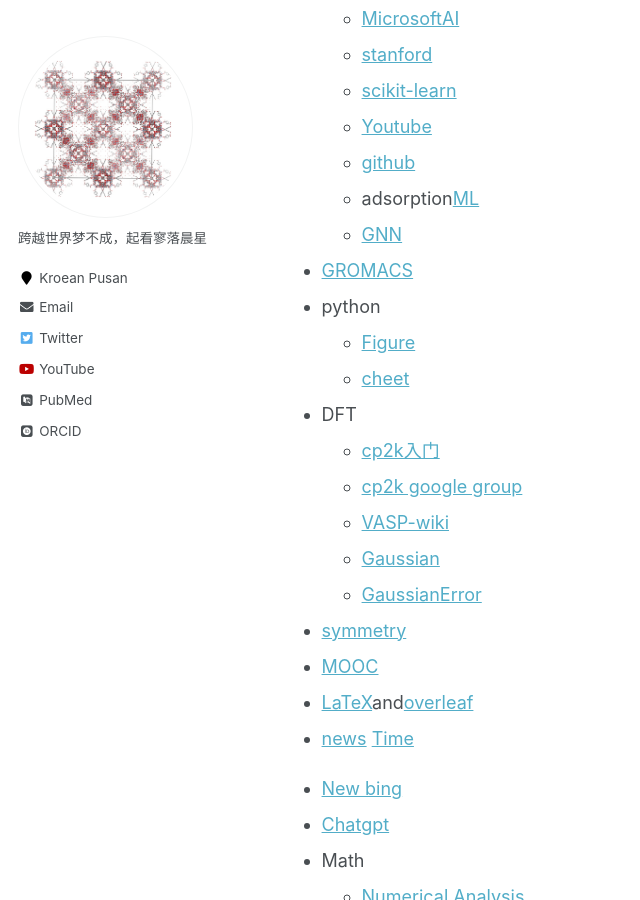
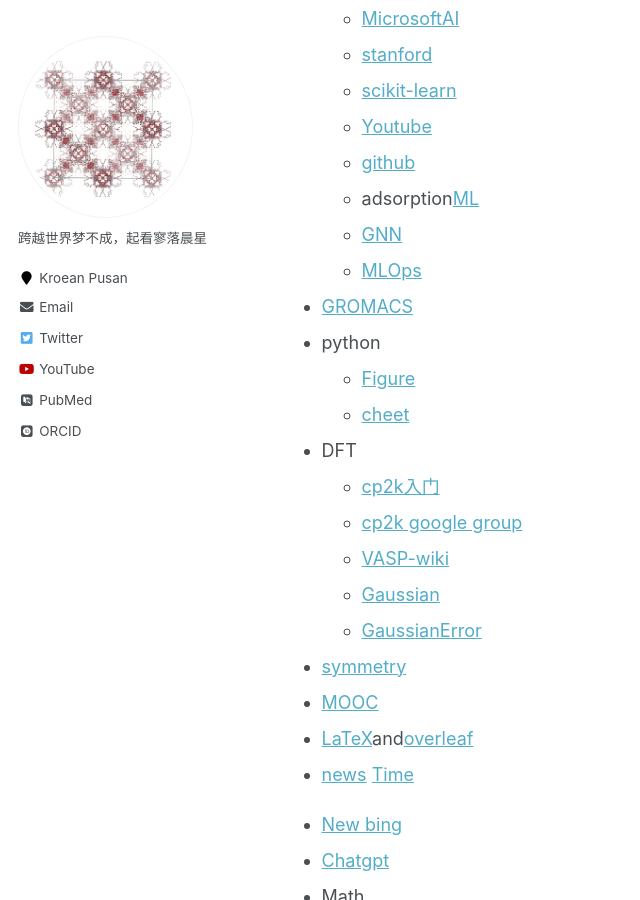
Before and after one commit to sxm13/ZGBshenxiaomoCV.github.io, a Jekyll site: the page built from _pages/markdown.md, in a window 1280 px wide and 900 px high, scrolled down 3584 px. Shown: the whole window, without its empty margins (0-640 px from the left). Built offline with Jekyll 4.4.1, drawn with Linux system fonts in a browser that asks for light colours; some web fonts are replaced.

Commit message:
Update markdown.md

```diff
--- a/_pages/markdown.md
+++ b/_pages/markdown.md
@@ -107,6 +107,7 @@
   * [github](https://github.com/nndl "ML")
   * adsorption[ML](https://ann20-aiche.ipostersessions.com/default.aspx?s=77-31-78-3F-38-F6-7E-22-83-07-0E-35-DF-70-41-E6 "ML")
   * [GNN](https://distill.pub/2021/gnn-intro/)
+  * [MLOps](https://github.com/visenger/awesome-mlops)
 * [GROMACS](https://jerkwin.github.io/9999/10/31/GROMACS%E4%B8%AD%E6%96%87%E6%95%99%E7%A8%8B/ "gmx")
 * python
   * [Figure](https://www.machinelearningplus.com/plots/top-50-matplotlib-visualizations-the-master-plots-python/ "fig")
```
